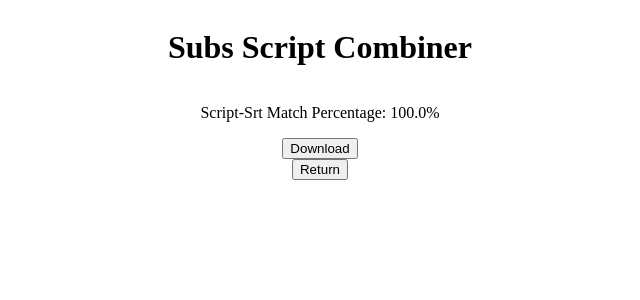
After one commit to Eekhofh/Advanced-Programming-Final-Project, a Flask app: page /download in a window 1280 px wide. The commit adds this page. Shown: the top 300 px of the page, without its empty margins (320-960 px from the left). Run offline with Flask 2, Linux system fonts and the light colour scheme.

Commit message:
Redid the download page, so it properly redirects back to the homepage now

```diff
--- a/app.py
+++ b/app.py
@@ -1,36 +1,38 @@
-from flask import Flask, render_template, request, send_from_directory, redirect, url_for, after_this_request, \
+from flask import Flask, render_template, request, \
+    session, redirect, url_for, after_this_request, \
     send_file, flash
 import os
-from final_project import *
 import calculate_matches
+from subprocess import call
 
 app = Flask(__name__)
 
 # Set the root of the file
 APP_ROOT = os.path.dirname(os.path.abspath(__file__))
-print(APP_ROOT)
-app.config['SECRET_KEY'] = '\xfd{H\xe5<\x95\xf9\xe3\x96.5\xd1\x01O<!\xd5\xa2\xa0\x9fR"\xa1\xa8'
+app.config['SECRET_KEY'] = \
+    '\xfd{H\xe5<\x95\xf9\xe3\x96.5\xd1\x01O<!\xd5\xa2\xa0\x9fR"\xa1\xa8'
 app.config.update()
-file_option = None
-sub_script_match = None
 
 
 @app.route('/')
 def index_page():
-
     # Checks if the uploads folder exists, if not create an uploads folder.
     upload_folder = APP_ROOT + '/uploads'
     if not os.path.exists(upload_folder):
         os.makedirs(upload_folder)
 
-    return render_template('index.html', file_exist_srt=os.path.isfile(os.path.join(upload_folder, 'subs.srt')),
-                           file_exist_out=os.path.isfile('json_output.json'),
-                           file_exist_script=os.path.isfile(os.path.join(upload_folder, 'script.txt')),
-                           script_match=sub_script_match)
+    # Render the homepage
+    return render_template('index.html',
+                           file_exist_srt=os.path.isfile(
+                               os.path.join(upload_folder, 'subs.srt')),
+                           file_exist_out=os.path.isfile('output.json'),
+                           file_exist_script=os.path.isfile(
+                               os.path.join(upload_folder, 'script.txt')))
 
 
 def allowed_file(filename, extension):
-    # This function checks if the file extension is allowed or not. It gets a filename as input and a list
+    # This function checks if the file extension
+    # is allowed or not. It gets a filename as input and a list
     # of allowed extensions.
     return '.' in filename and \
            filename.rsplit('.', 1)[1].lower() == extension
@@ -42,19 +44,23 @@ def upload_srt():
 
     upload_folder = os.path.join(APP_ROOT, 'uploads')
 
-    # Checks if a POST request is being done, if it is then get the file and check the extension.
+    # Checks if a POST request is being done,
+    # if it is then get the file and check the extension.
     if request.method == 'POST':
         f = request.files['file']
         filename = f.filename
         if allowed_file(filename, 'srt'):
-            # If the extension is allowed, then save the file on the machine and rename it to subs.srt.
-            # This is so that the file is known as the subtitles file for the whole program.
+            # If the extension is allowed,
+            # then save the file on the machine and rename it to subs.srt.
+            # This is so that the file is known as
+            # the subtitles file for the whole program.
 
             dest = f'{upload_folder}/{filename}'
             new_file = f'{upload_folder}/subs.srt'
             f.save(dest)
             os.rename(dest, new_file)
         else:
+            # Give an error if the user gave a wrong file.
             flash('File extension not allowed! Only .srt is allowed.')
         return redirect('/')
 
@@ -65,57 +71,79 @@ def upload_script():
 
     upload_folder = os.path.join(APP_ROOT, 'uploads')
 
-    # Checks if a POST request is being done, if it is then get the file and check the extension.
+    # Checks if a POST request is being done,
+    # if it is then get the file and check the extension.
     if request.method == 'POST':
         f = request.files['file']
         filename = f.filename
         if allowed_file(filename, 'txt'):
-            # If the extension is allowed, then save the file on the machine and rename it to subs.srt.
-            # This is so that the file is known as the subtitles file for the whole program.
+            # If the extension is allowed,
+            # then save the file on the machine and rename it to subs.srt.
+            # This is so that the file is known
+            # as the subtitles file for the whole program.
 
             dest = f'{upload_folder}/{filename}'
             new_file = f'{upload_folder}/script.txt'
             f.save(dest)
             os.rename(dest, new_file)
         else:
+            # Give an error if the user gave a wrong file.
             flash('File extension not allowed! Only .txt is allowed.')
         return redirect('/')
 
 
 @app.route('/process', methods=['POST'])
 def process():
-    global file_option, sub_script_match
-    # When the user presses the Process button, the file path will be get and given to the process script.
+    # When the user presses the Process button,
+    # the file path will be get and given to the process script.
     # This script will combine the two files and return one file.
     file_path_subs = os.path.join(APP_ROOT, 'uploads', 'subs.srt')
     file_path_script = os.path.join(APP_ROOT, 'uploads', 'script.txt')
 
-    file_option = request.form['file_option']
-    run_process()
+    # Set the user file preference
+    # And process the files.
+    session['file_option'] = request.form['file_option']
+    call('bash process_files.sh', shell=True)
 
+    # Remove files after processing them
     os.remove(file_path_script)
     os.remove(file_path_subs)
 
-    sub_script_match = calculate_matches.calculate_matches('json_output.json')
-    return redirect(url_for('index_page'))
+    return redirect(url_for('download_page'))
 
 
-@app.route('/downloads', methods=['GET', 'POST'])
-def download():
-    # When the combined file is available, the user can press the download button to download this specific file.
+@app.route('/download')
+def download_page():
+    # Output the script match and render the download
+    script_match = calculate_matches.calculate_matches('json_output.json')
+    return render_template('download.html', script_match=script_match)
+
+
+@app.route('/redirect')
+def redirect_download():
+    # Set the paths of the files to remove
     file_path_csv = os.path.join(APP_ROOT, 'csv_output.csv')
     file_path_json = os.path.join(APP_ROOT, 'json_output.json')
     dialogue_file = os.path.join(APP_ROOT, 'dialogue_aligned.txt')
 
-    @after_this_request
-    def remove_files(response):
-        # After the file has been downloaded, it will be removed locally.
-        os.remove(file_path_csv)
-        os.remove(file_path_json)
-        os.remove(dialogue_file)
-        return response
+    # Remove the files so that the script is set back to standard.
+    os.remove(file_path_csv)
+    os.remove(file_path_json)
+    os.remove(dialogue_file)
 
-    if file_option == 'csv':
+    return redirect('/')
+
+
+@app.route('/download_file', methods=['GET', 'POST'])
+def download():
+    # When the combined file is available,
+    # the user can press the download button to download the specific file.
+    # It will return the file, which the user has chosen.
+    file_path_csv = os.path.join(APP_ROOT, 'csv_output.csv')
+    file_path_json = os.path.join(APP_ROOT, 'json_output.json')
+
+    # Return the file the user has chosen. CSV or JSON.
+    if session['file_option'] == 'csv':
         return send_file(file_path_csv, as_attachment=True)
     else:
         return send_file(file_path_json, as_attachment=True)
--- a/static/css/main.css
+++ b/static/css/main.css
@@ -20,3 +20,10 @@ body{
     flex-direction: row;
     justify-content: space-evenly;
 }
+
+.download-container {
+    display: flex;
+    flex-direction: column;
+    justify-content: space-evenly;
+    align-items: center;
+}
--- /dev/null
+++ b/templates/download.html
@@ -0,0 +1,22 @@
+<!DOCTYPE html>
+<html lang="en">
+<head>
+    <meta charset="UTF-8">
+    <title>Title</title>
+    <link rel= "stylesheet" type= "text/css" href= "{{ url_for('static',filename='css/main.css') }}">
+</head>
+<body>
+    <div class="body-wrapper">
+        <div class="title-container">
+            <h1>Subs Script Combiner</h1>
+        </div>
+
+        <div class="download-container">
+            <p> Script-Srt Match Percentage: {{ script_match }}%</p>
+            <a class="download-button" href="/download_file" target="blank"><button type="button">Download</button></a>
+            <a class="return-button" href="/redirect" target="blank"><button type="button">Return</button></a>
+        </div>
+
+    </div>
+</body>
+</html>
```
Also changed, not shown: templates/form.html (deleted, +0 -11 lines), 2 other files.
